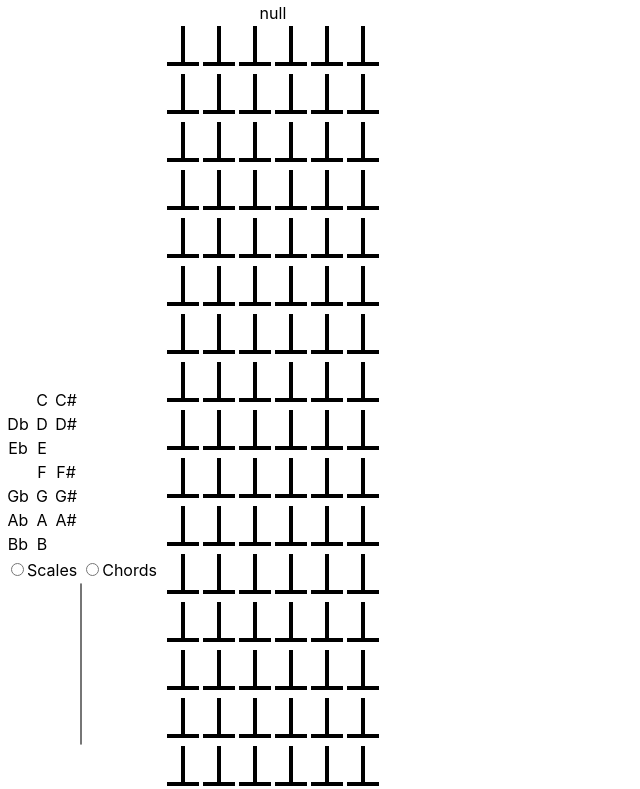
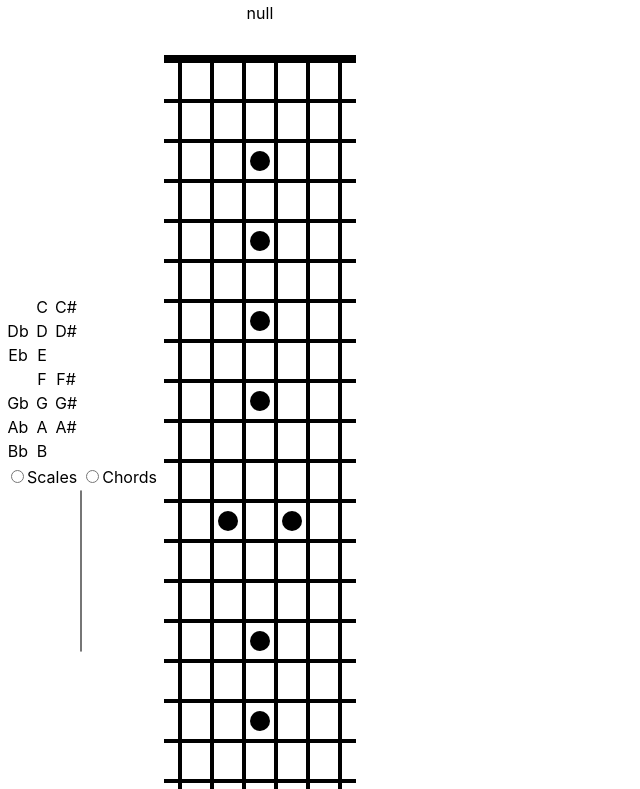
Before and after one commit to jkwinta/guitar-chor2s, a React (Create React App) app: page / in a window 1280 px wide. Shown: the top 789 px of the page, without its empty margins (0-640 px from the left). Built offline with nearby package versions, Linux system fonts and the light colour scheme.

Commit message:
Fix eq3 warnings, display nicer with decorations

```diff
--- a/src/gui/choose_and_display_collection.jsx
+++ b/src/gui/choose_and_display_collection.jsx
@@ -2,7 +2,7 @@ import React from "react";
 // import NoteCollectionSelector from './note_collection_selector/note_collection_selector';
 // import FretboardDisplay from './fretboard/fretboard_display';
 
-import collections, { NamedNoteCollection } from "../note_collections/collections";
+import collections from "../note_collections/collections";
 
 import NoteSelector from "./note_collection_selector/note_selector";
 import CollectionTypeSelector from "./note_collection_selector/collection_type_selector";
--- a/src/gui/fretboard/fret.jsx
+++ b/src/gui/fretboard/fret.jsx
@@ -1,18 +1,45 @@
-const svgNamespace = 'http://www.w3.org/2000/svg';
+const SVG_NAMESPACE = 'http://www.w3.org/2000/svg';
 
+function OpenFret(props) {
+    const value = props.value;
+    return (<svg xmlns={SVG_NAMESPACE} height="40" width="32" viewBox="0 0 32 40" display="block">
+        <rect height="8" width="32" x="0" y="32" />
+        <circle cx="16" cy="16" r="9" fill="none" strokeWidth="5"
+            stroke={value ? 'blue' : null}
+            visibility={value ? 'visible' : 'hidden'}
+        />
+    </svg>);
+}
 
-// height="40" id="svg8" version="1.1" viewBox="0 0 32 40" width="32"
+function LeftFret(props) {
+    const value = props.value;
+    return (<svg xmlns={SVG_NAMESPACE} height="40" width="32" viewBox="0 0 32 40" display="block">
+        <rect height="4" width="32" x="0" y="36" />
+        <rect height="40" width="4" x="14" y="0" />
+        <circle cx="0" cy="18" r="10" />
+        <circle cx="16" cy="18" r="8"
+            fill={value ? 'blue' : null}
+            visibility={value ? 'visible' : 'hidden'}
+        />
+    </svg>);
+}
 
+function RightFret(props) {
+    const value = props.value;
+    return (<svg xmlns={SVG_NAMESPACE} height="40" width="32" viewBox="0 0 32 40" display="block">
+        <rect height="4" width="32" x="0" y="36" />
+        <rect height="40" width="4" x="14" y="0" />
+        <circle cx="32" cy="18" r="10" />
+        <circle cx="16" cy="18" r="8"
+            fill={value ? 'blue' : null}
+            visibility={value ? 'visible' : 'hidden'}
+        />
+    </svg>);
+}
 
-function OpenFret(props) { }
-
-function RegularFret(props) { }
-
-
-export default function Fret(props) {
-    const decoration = props.decoration;
+function RegularFret(props) {
     const value = props.value;
-    return (<svg xmlns={svgNamespace} height="40" width="32" viewBox="0 0 32 40">
+    return (<svg xmlns={SVG_NAMESPACE} height="40" width="32" viewBox="0 0 32 40" display="block">
         <rect height="4" width="32" x="0" y="36" />
         <rect height="40" width="4" x="14" y="0" />
         <circle cx="16" cy="18" r="8"
@@ -21,3 +48,16 @@ export default function Fret(props) {
         />
     </svg>);
 }
+
+export default function Fret(props) {
+    const decoration = props.decoration;
+    if (decoration === 'OPEN') {
+        return <OpenFret value={props.value} />;
+    } else if (decoration === 'LEFT') {
+        return <LeftFret value={props.value} />;
+    } else if (decoration === 'RIGHT') {
+        return <RightFret value={props.value} />;
+    } else {
+        return <RegularFret value={props.value} />;
+    }
+}
--- a/src/gui/fretboard/fretboard_display.jsx
+++ b/src/gui/fretboard/fretboard_display.jsx
@@ -1,6 +1,6 @@
 import Fret from "./fret";
 import { Tuning, DEFAULT_TUNING } from '../../tunings';
-import { NamedNoteCollection, NoteCollection } from "../../note_collections/collections";
+import { NamedNoteCollection } from "../../note_collections/collections";
 import { StandardFretboardDecoration } from "../fretboard_decoration";
 
 // const orientation = 'V';
@@ -19,8 +19,6 @@ function FretRowDisplay(props) {
                 decoration={DECORATION.getDecoration(fretNumber, stringIndex)}
                 value={fretter(TUNING.getValue(stringIndex, fretNumber))}
             />
-                {/* <div>{String(noteCollection.containsValue(TUNING.getValue(stringIndex, fretNumber)))}</div> */}
-                {/* <div>{String(noteCollection)}</div> */}
             </td>
         })}
     </tr>);
@@ -37,7 +35,7 @@ export default function FretboardDisplay(props) {
     return (
         <div>
             <div>{String(noteCollection)}</div>
-            <table>
+            <table cellspacing="0" cellpadding="0">
                 {Array(NUMBER_OF_FRETS + 1).fill().map((_, fretNumber) => {
                     return <FretRowDisplay
                         fretNumber={fretNumber}
--- a/src/gui/fretboard_decoration.ts
+++ b/src/gui/fretboard_decoration.ts
@@ -6,12 +6,12 @@ export class StandardFretboardDecoration {
     }
 
     getDecoration(fretNumber: number, stringIndex: number): string | null {
-        if (fretNumber == 0) {
+        if (fretNumber === 0) {
             return 'OPEN';
         }
-        if (this.numberOfStrings == 6) {
+        if (this.numberOfStrings === 6) {
             return this.getDecoration6(fretNumber, stringIndex);
-        } else if (this.numberOfStrings == 4) {
+        } else if (this.numberOfStrings === 4) {
             return this.getDecoration4(fretNumber, stringIndex);
         }
         return null;
@@ -19,9 +19,9 @@ export class StandardFretboardDecoration {
 
     getDecoration6(fretNumber: number, stringIndex: number): string | null {
         const numberOfDots = StandardFretboardDecoration.getNumberOfDots(fretNumber);
-        if (numberOfDots == 2) {
+        if (numberOfDots === 2) {
             return [null, 'RIGHT', 'LEFT', 'RIGHT', 'LEFT', null][stringIndex];
-        } else if (numberOfDots == 1) {
+        } else if (numberOfDots === 1) {
             return [null, null, 'RIGHT', 'LEFT', null, null][stringIndex];
         }
         return null;
@@ -29,9 +29,9 @@ export class StandardFretboardDecoration {
 
     getDecoration4(fretNumber: number, stringIndex: number): string | null {
         const numberOfDots = StandardFretboardDecoration.getNumberOfDots(fretNumber);
-        if (numberOfDots == 2) {
+        if (numberOfDots === 2) {
             return [null, 'RIGHT', 'LEFT', 'RIGHT', 'LEFT', null][stringIndex];
-        } else if (numberOfDots == 1) {
+        } else if (numberOfDots === 1) {
             return ['RIGHT', 'LEFT', 'RIGHT', 'LEFT'][stringIndex];
         }
         return null;
@@ -42,7 +42,7 @@ export class StandardFretboardDecoration {
         const mod12 = fretNumber % 12;
         if (mod12 === 0) {
             return 2;
-        } else if ((fretNumber % 2 == 1) && (mod12 % 10 != 1)) {
+        } else if ((fretNumber % 2 === 1) && (mod12 % 10 !== 1)) {
             // Odd fret number but not 1 or 11
             return 1;
         }
--- a/src/note_collections/collections.ts
+++ b/src/note_collections/collections.ts
@@ -35,7 +35,7 @@ export class NamedNoteCollection {
     getByValue(value: number): NoteClass | null {
         value = mod12(value);
         if (this.noteCache[value] === undefined) {
-            this.noteCache[value] = this.notes.find(n => n.value == value) || null;
+            this.noteCache[value] = this.notes.find(n => n.value === value) || null;
         }
         return this.noteCache[value];
     }
```
